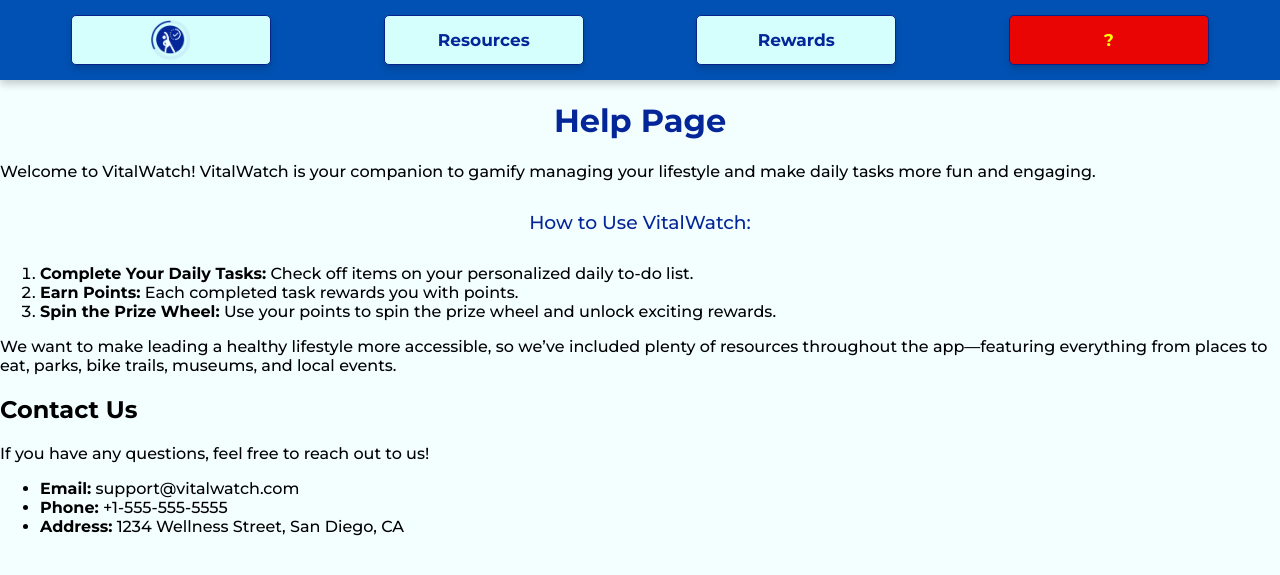
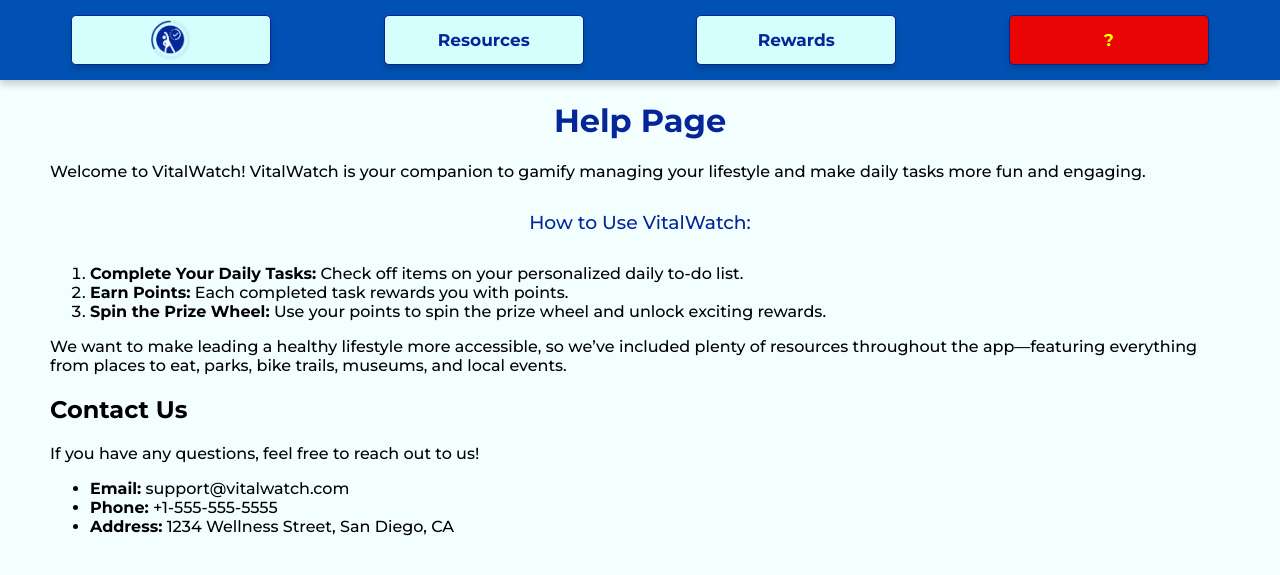
Before and after one commit to gapuzjia/2024-Big-Data-Hackathon, a Flask app: page /help in a window 1280 px wide. Shown: the top 575 px of the page. Run offline with Flask 3, Linux system fonts and the light colour scheme; parts of the project's set-up code (start-up, migrations or seed data) failed here and were passed over.

Commit message:
edit html

```diff
--- a/vitalwatch/templates/help.html
+++ b/vitalwatch/templates/help.html
@@ -34,6 +34,9 @@
     <h1>Help Page</h1>
 
     <!-- Flex container for logo and description -->
+    <div id="help-container"  style="padding-left: 50px; padding-right: 50px;">
+        <!-- Your content -->
+
     <div id="help-container">
         <!-- Logo -->
         <!-- <img src="{{ url_for('static', filename='images/logo.png') }}" alt="Logo" style="width: 25%; height: auto;"> -->
@@ -50,9 +53,11 @@
             <p>We want to make leading a healthy lifestyle more accessible, so we’ve included plenty of resources throughout the app—featuring everything from places to eat, parks, bike trails, museums, and local events.</p>
         </section>
     </div>
+    </div>
+
 
     <!-- Contact Us Section -->
-    <section id="contact-us" class="monsFont">
+    <section id="contact-us" class="monsFont"  style="padding-left: 50px; padding-right: 50px;">
         <h2>Contact Us</h2>
         <p>If you have any questions, feel free to reach out to us!</p>
         <ul>
```
